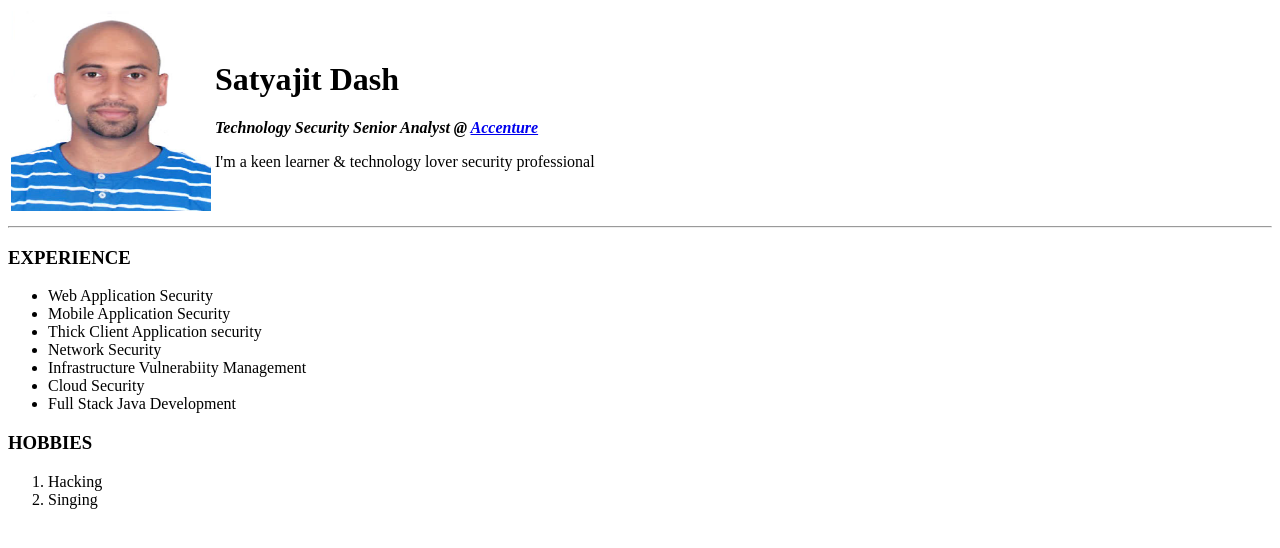
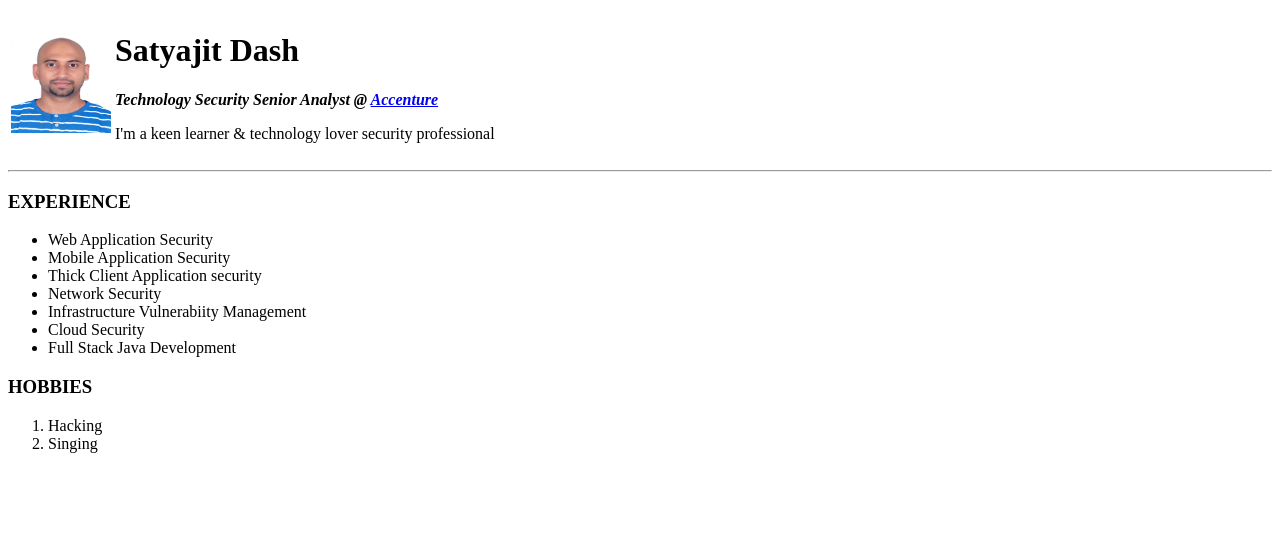
Before and after one commit to satya86dash/cv, a plain HTML site: page index.html in a window 1280 px wide. Drawn offline with Linux system fonts and the light colour scheme.

Commit message:
Update index.html

```diff
--- a/index.html
+++ b/index.html
@@ -10,7 +10,7 @@
   <table>
     <tr>
       <td>
-        <img src="satyajit_photo.png" height="200" width="200" alt="information security profile">
+        <img src="satyajit_photo.png" height="100" width="100" alt="information security profile">
       </td>
       <td>
         <h1>Satyajit Dash</h1>
```
